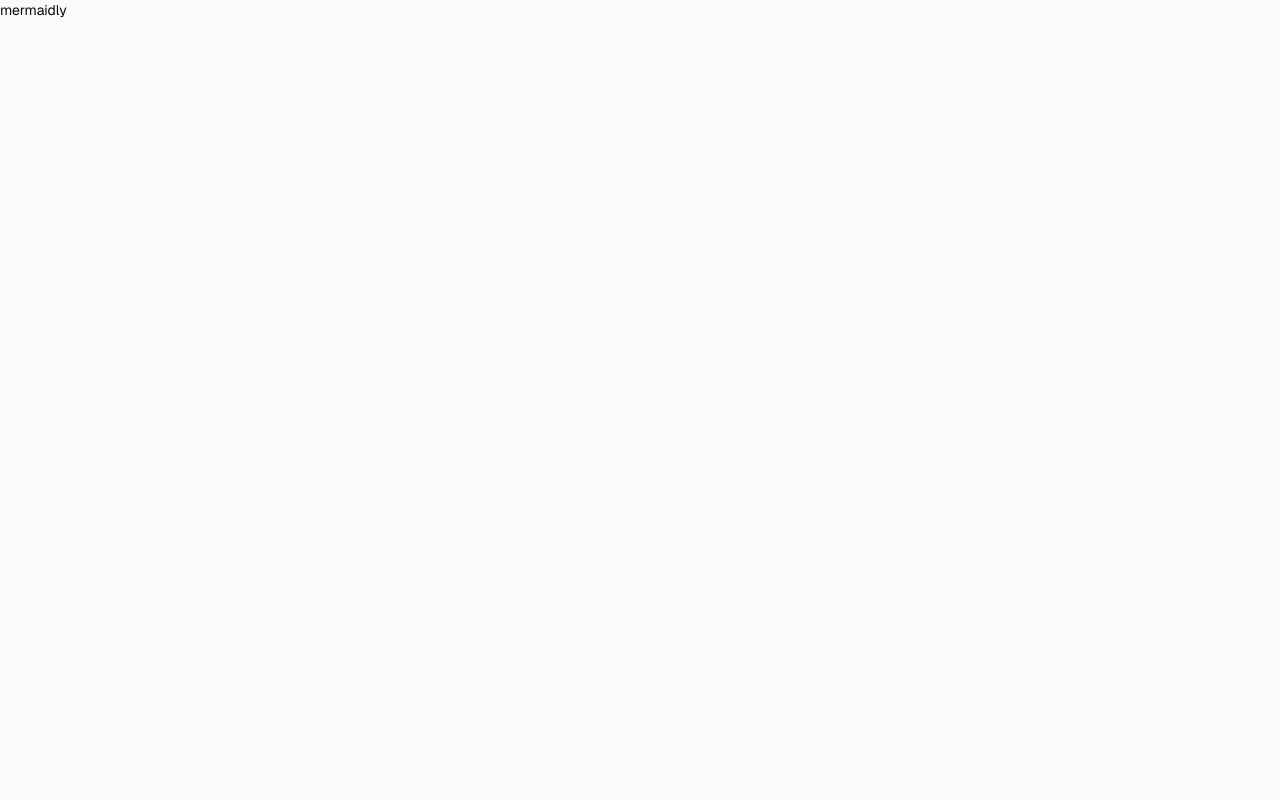
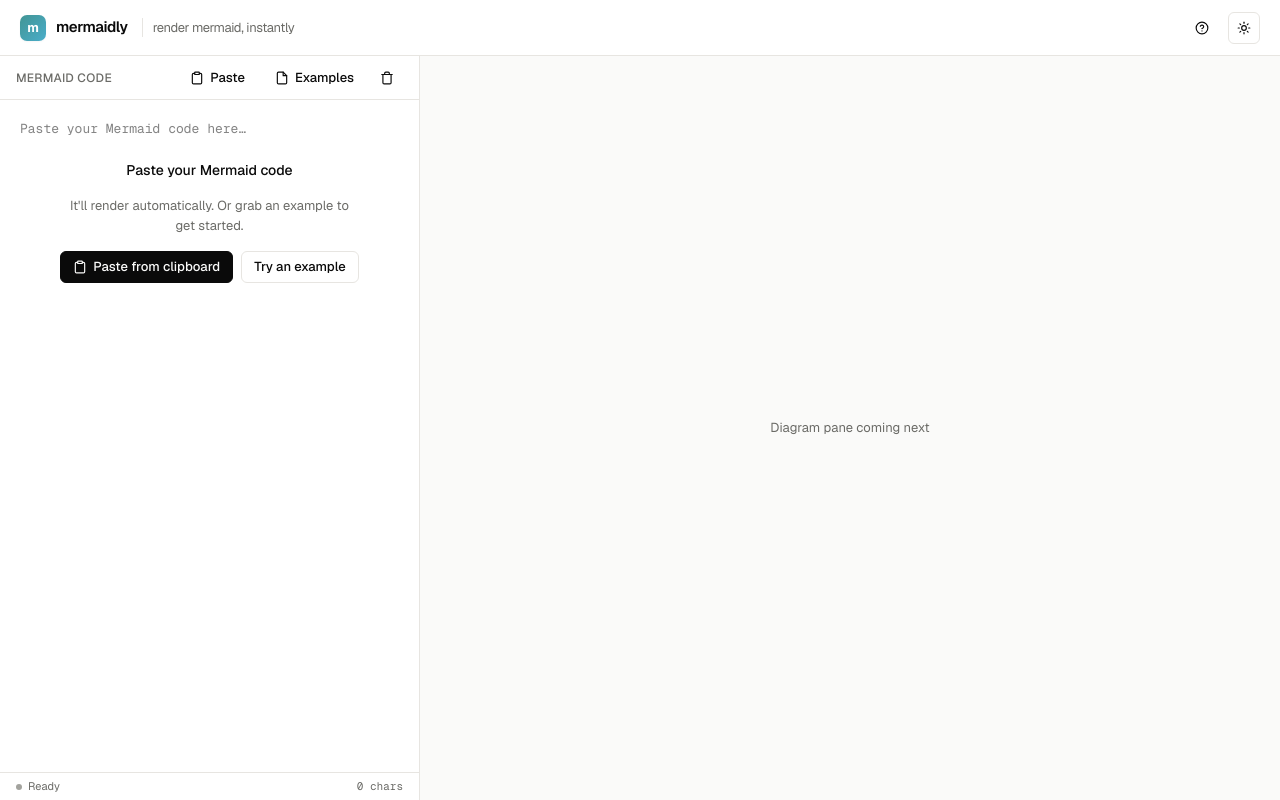
Before and after one commit to earthpyy/mermaidly, a Vue app in the folder apps/web/: page / in a window 1280 px wide. Built offline with nearby package versions, Linux system fonts and the light colour scheme.

Commit message:
Add editor pane with examples dropdown, paste, and empty state

```diff
--- a/apps/web/src/App.vue
+++ b/apps/web/src/App.vue
@@ -1,3 +1,21 @@
 <template>
-  <div class="text-[--fg]">mermaidly</div>
+  <AppHeader />
+  <main
+    class="grid min-h-0 flex-1 grid-cols-[420px_1fr] max-[860px]:grid-cols-[1fr] max-[860px]:grid-rows-[280px_1fr]"
+  >
+    <EditorPane status="idle" />
+    <div
+      class="grid place-items-center text-[13px]"
+      :style="{ color: 'var(--fg-muted)', background: 'var(--bg)' }"
+    >
+      Diagram pane coming next
+    </div>
+  </main>
+  <ToastNotification />
 </template>
+
+<script setup lang="ts">
+import AppHeader from '@/components/AppHeader.vue'
+import EditorPane from '@/components/EditorPane.vue'
+import ToastNotification from '@/components/ToastNotification.vue'
+</script>
--- /dev/null
+++ b/apps/web/src/components/EditorPane.vue
@@ -0,0 +1,164 @@
+<template>
+  <section
+    class="flex min-w-0 flex-col border-r max-[860px]:border-b max-[860px]:border-r-0"
+    :style="{ background: 'var(--bg-elev)', borderColor: 'var(--border)' }"
+    aria-label="Mermaid code editor"
+  >
+    <!-- Header -->
+    <div
+      class="flex h-11 shrink-0 items-center justify-between border-b px-4"
+      :style="{ borderColor: 'var(--border)' }"
+    >
+      <div
+        class="text-xs font-medium uppercase tracking-wide"
+        :style="{ color: 'var(--fg-muted)' }"
+      >
+        Mermaid Code
+      </div>
+      <div class="flex gap-1">
+        <button class="btn btn-ghost" title="Paste from clipboard" @click="pasteFromClipboard">
+          <svg
+            viewBox="0 0 24 24"
+            fill="none"
+            stroke="currentColor"
+            stroke-width="2"
+            stroke-linecap="round"
+            stroke-linejoin="round"
+          >
+            <path
+              d="M16 4h2a2 2 0 0 1 2 2v14a2 2 0 0 1-2 2H6a2 2 0 0 1-2-2V6a2 2 0 0 1 2-2h2"
+            />
+            <rect width="8" height="4" x="8" y="2" rx="1" ry="1" />
+          </svg>
+          Paste
+        </button>
+        <ExamplesMenu ref="examplesMenuRef" @select="loadExample" />
+        <button class="btn btn-ghost btn-icon" title="Clear" @click="clear">
+          <svg
+            viewBox="0 0 24 24"
+            fill="none"
+            stroke="currentColor"
+            stroke-width="2"
+            stroke-linecap="round"
+            stroke-linejoin="round"
+          >
+            <path d="M3 6h18" />
+            <path d="M19 6v14a2 2 0 0 1-2 2H7a2 2 0 0 1-2-2V6" />
+            <path d="M8 6V4a2 2 0 0 1 2-2h4a2 2 0 0 1 2 2v2" />
+          </svg>
+        </button>
+      </div>
+    </div>
+
+    <!-- Editor -->
+    <div class="relative min-h-0 flex-1">
+      <textarea
+        ref="textareaRef"
+        v-model="code"
+        spellcheck="false"
+        autocomplete="off"
+        autocorrect="off"
+        autocapitalize="off"
+        placeholder="Paste your Mermaid code here…"
+        class="h-full w-full resize-none border-none bg-transparent p-[18px_20px] text-[13px] leading-[1.65] outline-none"
+        :style="{
+          fontFamily: '\'Geist Mono\', ui-monospace, monospace',
+          color: 'var(--fg)',
+          tabSize: 2,
+        }"
+      />
+      <!-- Empty state overlay -->
+      <div
+        v-if="code.length === 0"
+        class="pointer-events-none absolute inset-0 flex flex-col items-center gap-4 px-5 pt-[60px] transition-opacity duration-200"
+      >
+        <h3 class="m-0 text-sm font-medium" :style="{ color: 'var(--fg)' }">
+          Paste your Mermaid code
+        </h3>
+        <p
+          class="m-0 max-w-[280px] text-center text-[13px]"
+          :style="{ color: 'var(--fg-muted)' }"
+        >
+          It'll render automatically. Or grab an example to get started.
+        </p>
+        <div class="pointer-events-auto flex flex-wrap justify-center gap-2">
+          <button class="btn btn-primary" @click="pasteFromClipboard">
+            <svg
+              viewBox="0 0 24 24"
+              fill="none"
+              stroke="currentColor"
+              stroke-width="2"
+              stroke-linecap="round"
+              stroke-linejoin="round"
+            >
+              <path
+                d="M16 4h2a2 2 0 0 1 2 2v14a2 2 0 0 1-2 2H6a2 2 0 0 1-2-2V6a2 2 0 0 1 2-2h2"
+              />
+              <rect width="8" height="4" x="8" y="2" rx="1" ry="1" />
+            </svg>
+            Paste from clipboard
+          </button>
+          <button class="btn" @click="loadExample('flow')">Try an example</button>
+        </div>
+      </div>
+    </div>
+
+    <!-- Status bar -->
+    <div
+      class="flex h-7 shrink-0 items-center justify-between border-t px-4 text-[11px]"
+      :style="{ borderColor: 'var(--border)', color: 'var(--fg-muted)' }"
+    >
+      <div class="flex items-center">
+        <span
+          class="mr-1.5 inline-block h-1.5 w-1.5 rounded-full"
+          :style="{ background: statusDotColor }"
+        />
+        {{ statusText }}
+      </div>
+      <div :style="{ fontFamily: '\'Geist Mono\', monospace' }">{{ charCount }} chars</div>
+    </div>
+  </section>
+</template>
+
+<script setup lang="ts">
+import { ref, computed } from 'vue'
+import ExamplesMenu from '@/components/ExamplesMenu.vue'
+import { useEditor } from '@/composables/useEditor'
+
+const props = defineProps<{
+  status: 'idle' | 'rendering' | 'ok' | 'error'
+}>()
+
+const { code, charCount, pasteFromClipboard, loadExample, clear } = useEditor()
+const textareaRef = ref<HTMLTextAreaElement>()
+const examplesMenuRef = ref<InstanceType<typeof ExamplesMenu>>()
+
+const statusText = computed(() => {
+  switch (props.status) {
+    case 'idle':
+      return 'Ready'
+    case 'rendering':
+      return 'Rendering…'
+    case 'ok':
+      return 'Rendered'
+    case 'error':
+      return 'Syntax error'
+  }
+})
+
+const statusDotColor = computed(() => {
+  switch (props.status) {
+    case 'error':
+      return 'var(--danger)'
+    case 'idle':
+      return 'var(--fg-faint)'
+    default:
+      return 'var(--accent)'
+  }
+})
+
+defineExpose({
+  focus: () => textareaRef.value?.focus(),
+  closeMenus: () => examplesMenuRef.value?.close(),
+})
+</script>
--- /dev/null
+++ b/apps/web/src/components/ExamplesMenu.vue
@@ -0,0 +1,56 @@
+<template>
+  <div class="menu-wrap">
+    <button class="btn btn-ghost" title="Load example" @click.stop="open = !open">
+      <svg
+        viewBox="0 0 24 24"
+        fill="none"
+        stroke="currentColor"
+        stroke-width="2"
+        stroke-linecap="round"
+        stroke-linejoin="round"
+      >
+        <path d="M14 2H6a2 2 0 0 0-2 2v16a2 2 0 0 0 2 2h12a2 2 0 0 0 2-2V8z" />
+        <polyline points="14 2 14 8 20 8" />
+      </svg>
+      Examples
+    </button>
+    <div class="menu" :class="{ open }" role="menu">
+      <button
+        v-for="item in items"
+        :key="item.key"
+        role="menuitem"
+        @click="select(item.key)"
+      >
+        {{ item.label }}
+      </button>
+    </div>
+  </div>
+</template>
+
+<script setup lang="ts">
+import { ref } from 'vue'
+
+const items = [
+  { key: 'flow', label: 'Flowchart' },
+  { key: 'seq', label: 'Sequence' },
+  { key: 'class', label: 'Class diagram' },
+  { key: 'state', label: 'State diagram' },
+  { key: 'er', label: 'ER diagram' },
+  { key: 'gantt', label: 'Gantt chart' },
+  { key: 'pie', label: 'Pie chart' },
+  { key: 'mind', label: 'Mindmap' },
+]
+
+const open = ref(false)
+
+const emit = defineEmits<{
+  select: [key: string]
+}>()
+
+function select(key: string) {
+  emit('select', key)
+  open.value = false
+}
+
+defineExpose({ close: () => (open.value = false) })
+</script>
--- a/apps/web/src/style.css
+++ b/apps/web/src/style.css
@@ -146,3 +146,60 @@ body {
   background: var(--bg-sunken);
   border-color: transparent;
 }
+
+/* ─── DROPDOWN MENUS ─── */
+.menu-wrap {
+  position: relative;
+}
+
+.menu {
+  position: absolute;
+  top: calc(100% + 6px);
+  right: 0;
+  min-width: 200px;
+  background: var(--bg-elev);
+  border: 1px solid var(--border);
+  border-radius: var(--radius);
+  box-shadow: var(--shadow-md);
+  padding: 6px;
+  z-index: 100;
+  opacity: 0;
+  transform: translateY(-4px);
+  pointer-events: none;
+  transition:
+    opacity 0.12s ease,
+    transform 0.12s ease;
+}
+
+.menu.open {
+  opacity: 1;
+  transform: translateY(0);
+  pointer-events: auto;
+}
+
+.menu button {
+  width: 100%;
+  text-align: left;
+  background: transparent;
+  border: none;
+  color: var(--fg);
+  font-family: inherit;
+  font-size: 13px;
+  padding: 7px 10px;
+  border-radius: var(--radius-sm);
+  cursor: pointer;
+  display: flex;
+  align-items: center;
+  gap: 10px;
+}
+
+.menu button:hover {
+  background: var(--bg-sunken);
+}
+
+.menu button .kbd {
+  margin-left: auto;
+  font-family: 'Geist Mono', ui-monospace, monospace;
+  font-size: 11px;
+  color: var(--fg-faint);
+}
```
